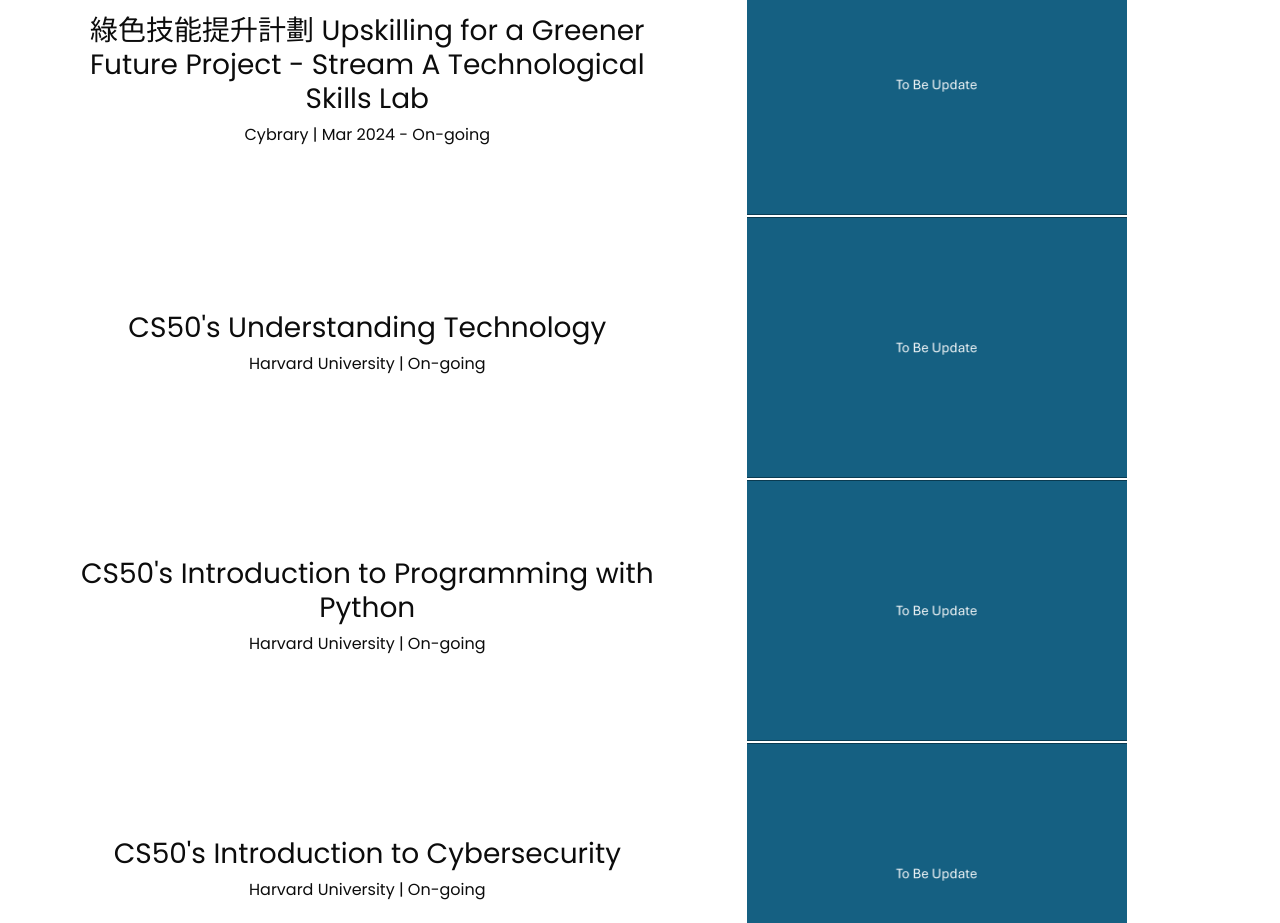
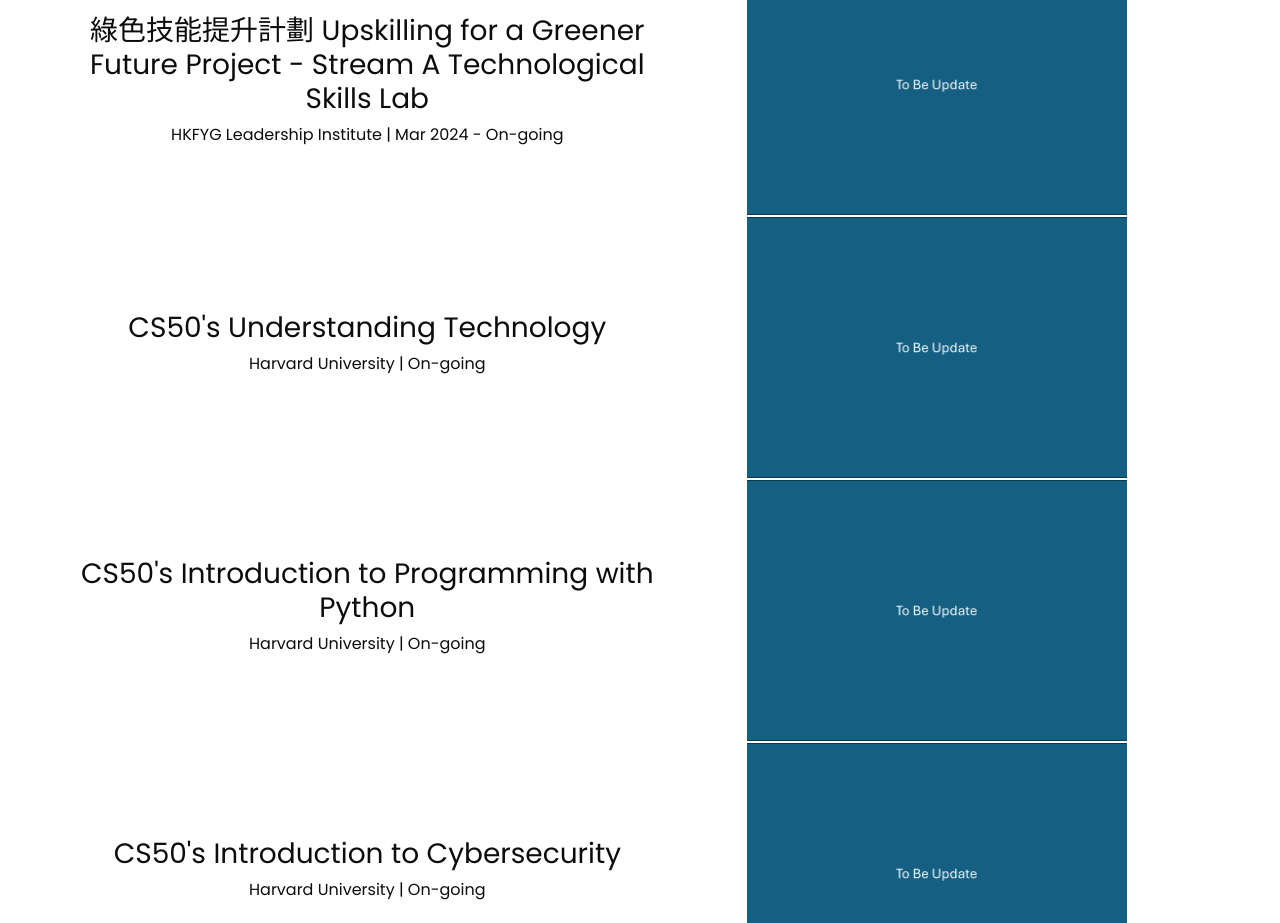
Before and after one commit to kitkatkate19/KateCV, a plain HTML site: page skills.html in a window 1280 px wide. Shown: the part 2520-3443 px from the top of the page. Drawn offline with Linux system fonts and the light colour scheme.

Commit message:
Update skills.html

```diff
--- a/skills.html
+++ b/skills.html
@@ -408,7 +408,7 @@
           <tr>
             <td>
               <h3>綠色技能提升計劃 Upskilling for a Greener Future Project - Stream A Technological Skills Lab </h3>
-              <label>Cybrary | Mar 2024 - On-going</label>
+              <label>HKFYG Leadership Institute | Mar 2024 - On-going</label>
             </td>
             <td>
               <img src="images/tobeupdate.png" style="width: 70%;">
```
